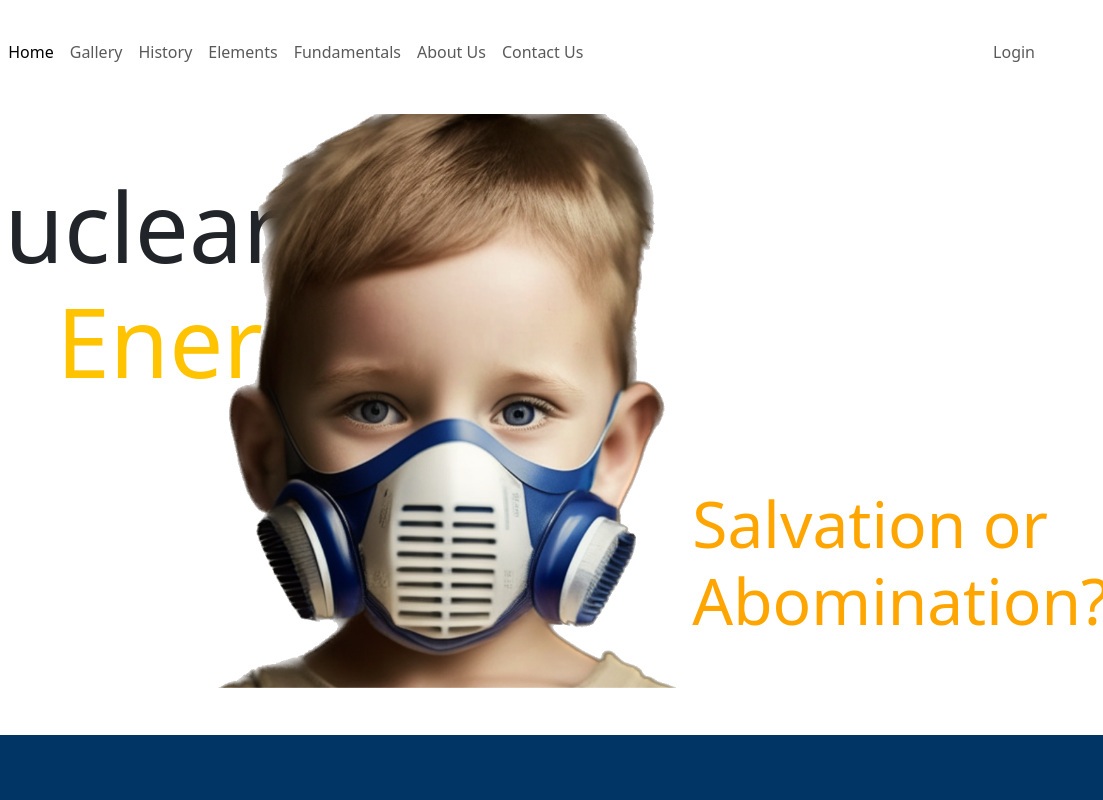
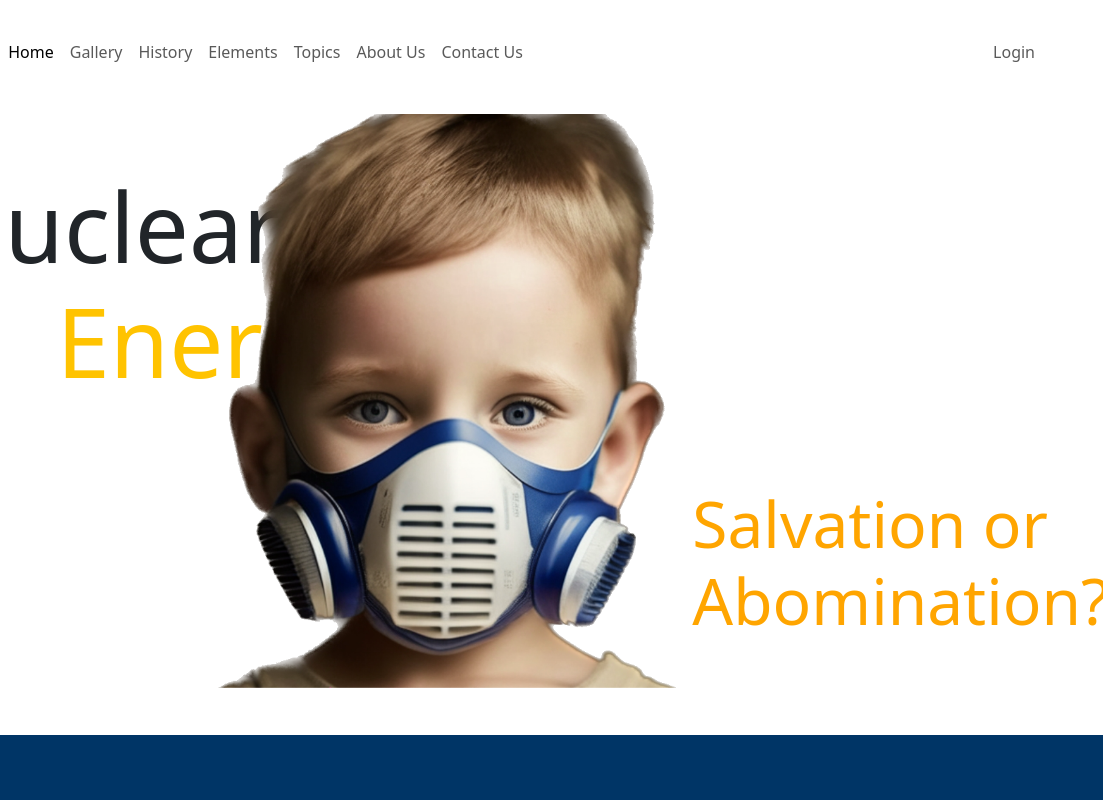
Before and after one commit to kylle-talan/kylle-talan.github.io, a plain HTML site: page index.html in a window 1280 px wide. Shown: the top 800 px of the page, 177-1280 px from the left. Drawn offline with nearby package versions, Linux system fonts and the light colour scheme; a web font is replaced by a local one.

Commit message:
topic adjustment

```diff
--- a/index.html
+++ b/index.html
@@ -42,8 +42,8 @@
                     <a href="#elements" class="nav-item nav-link">
                         <h6>Elements</h6>
                     </a>
-                    <a href="#fundamentals" class="nav-item nav-link">
-                        <h6>Fundamentals</h6>
+                    <a href="#topics" class="nav-item nav-link">
+                        <h6>Topics</h6>
                     </a>
                     <a href="#about" class="nav-item nav-link">
                         <h6>About Us</h6>
@@ -649,7 +649,7 @@
                 </div>
             </div>
         </div>
-        <div id="fundamentals"></div>
+        <div id="topics"></div>
     </div><br><br><br><br><br>
     <!------- Nuclear Topics ------->
     <div class="container-fluid">
```
